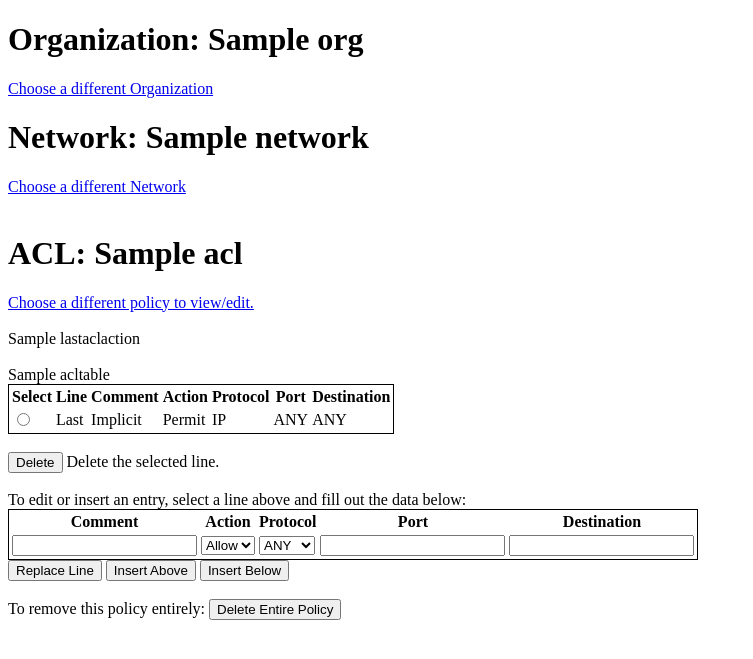
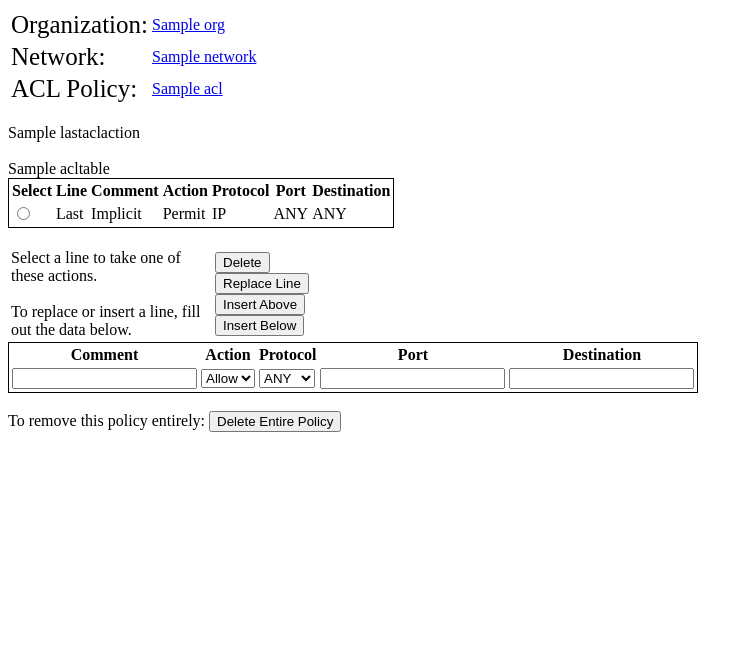
Before and after one commit to dbrown92700/meraki-acl, a Flask app: template templates/listacl.html in a window 1280 px wide. Shown: the top 659 px of the page, without its empty margins (0-753 px from the left). Run offline with Flask 2, Linux system fonts and the light colour scheme; the template is opened without the code that fills it: most values are stand-ins (such as "Sample title", 1, 10 or a date in 2020).

Commit message:
Cleaned up HTML Templates

```diff
--- a/main.py
+++ b/main.py
@@ -266,14 +266,14 @@ def editace():
     if aclaction == 0:
         ##### Delete ACE #####
         if ace == 'last':
-            session['lastaclaction'] = 'Cannot delete implicit ALLOW ANY rule'
+            session['lastaclaction'] = '<p style="color:red">Cannot delete implicit ALLOW ANY rule</p>'
         else:
             session['lastaclaction'] = 'Deleted line {}: {}'.format(int(ace)+1,policy['firewallAndTrafficShaping']['l3FirewallRules'].pop(int(ace)))
 
     elif aclaction == 1:
         ##### Replace ACE #####
         if ace == 'last':
-            session['lastaclaction'] = 'Cannot edit implicit ALLOW ANY rule'
+            session['lastaclaction'] = '<p style="color:red">Cannot edit implicit ALLOW ANY rule</p>'
         else:
             policy['firewallAndTrafficShaping']['l3FirewallRules'][int(ace)] = aceline
             session['lastaclaction'] = 'Line {} modified: '.format(int(ace)+1) + str(aceline)
--- a/templates/listacl.html
+++ b/templates/listacl.html
@@ -2,12 +2,19 @@
 <html>
     <head><title>Policy ACL</title></head>
     <body>
-        <h1>Organization: {{org}}</h1>
-        <a href='/org/'>Choose a different Organization</a>
-        <h1>Network: {{network}}</h1>
-        <a href='/network/'>Choose a different Network</a><br><br>
-        <h1>ACL: {{acl}}</h1>
-        <a href = '/acl/'>Choose a different policy to view/edit.</a><br><br>
+        <table><tr>
+            <td style="font-size:25px">Organization:</td>
+            <td><a href='/org/'>{{org}}</a></td>
+        </tr>
+        <tr>
+            <td style="font-size:25px">Network:</td>
+            <td><a href='/network/'>{{network}}</a></td>
+        </tr>
+            <td style="font-size:25px">ACL Policy:</td>
+            <td><a href='/acl/'>{{acl}}</td>
+        </tr>
+        </table>
+        <br>
         {{lastaclaction}}<br><br>
         <form>
         <table style="border: 1px solid black">
@@ -20,8 +27,17 @@
         </tr>
         </table>
         <br>
-        <button type="submit" name="aclaction" value= "0" formaction="/editacl/">Delete</button> Delete the selected line.<br><br>
-        To edit or insert an entry, select a line above and fill out the data below:
+        <table>
+            <tr>
+                <td width=200>Select a line to take one of these actions.<br><br>
+                    To replace or insert a line, fill out the data below.</b></td>
+                <td><button type="submit" name="aclaction" value= "0" formaction="/editacl/">Delete</button><br>
+                    <button type="submit" name="aclaction" value= "1" formaction="/editacl/">Replace Line</button><br>
+                    <button type="submit" name="aclaction" value= "2" formaction="/editacl/">Insert Above</button><br>
+                    <button type="submit" name="aclaction" value= "3" formaction="/editacl/">Insert Below</button>
+                </td>
+            </tr>
+        </table>
         <table style="border: 1px solid black">
         <tr><th>Comment</th><th>Action</th><th>Protocol</th><th>Port</th><th>Destination</th></tr>
         <tr><td><input type="text" name="comment"></td>
@@ -41,9 +57,6 @@
         <td><input type="text" name="dest"></td>
         </tr>
         </table>
-        <button type="submit" name="aclaction" value= "1" formaction="/editacl/">Replace Line</button>
-        <button type="submit" name="aclaction" value= "2" formaction="/editacl/">Insert Above</button>
-        <button type="submit" name="aclaction" value= "3" formaction="/editacl/">Insert Below</button>
         </form>
         <br>
         <form>
```
Also changed, not shown: templates/copypolicy.html (+7 -1 lines), templates/listnetworks.html (+6 -2 lines), templates/listpolicies.html (+10 -4 lines).
